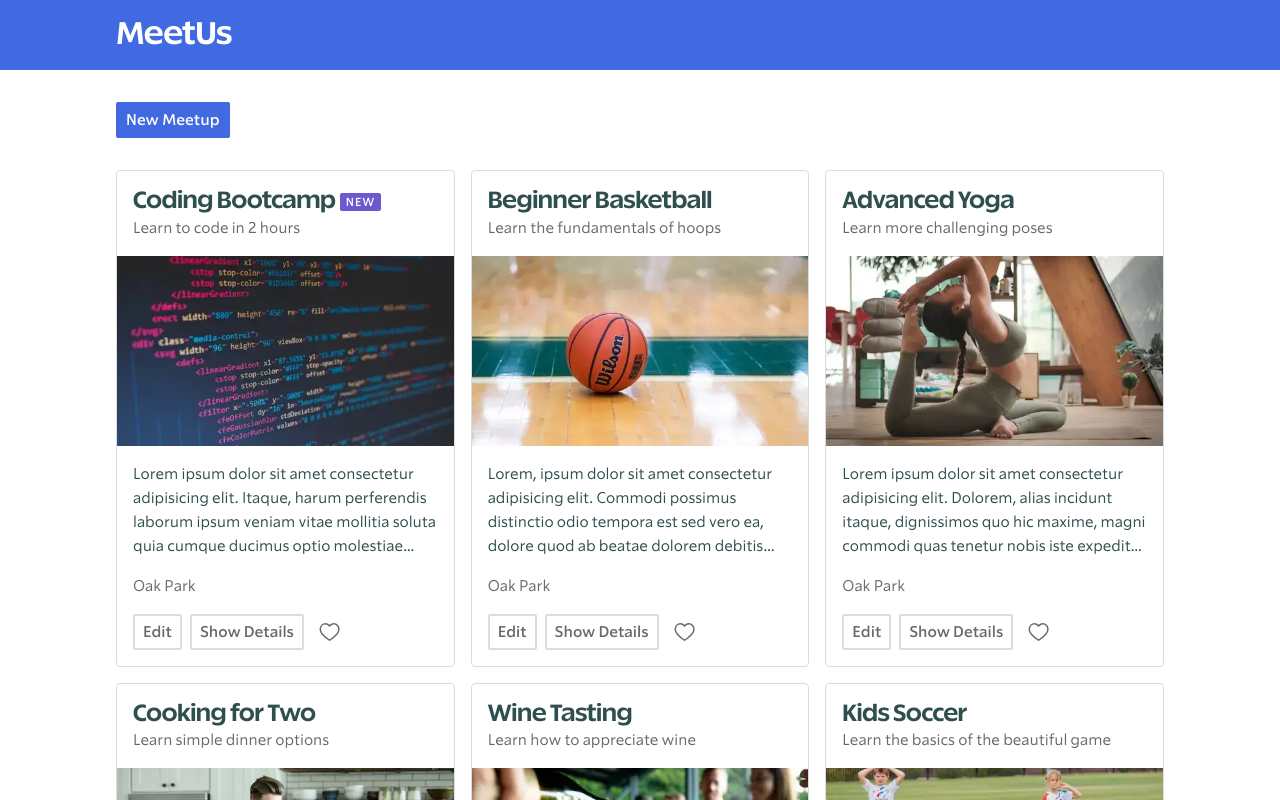
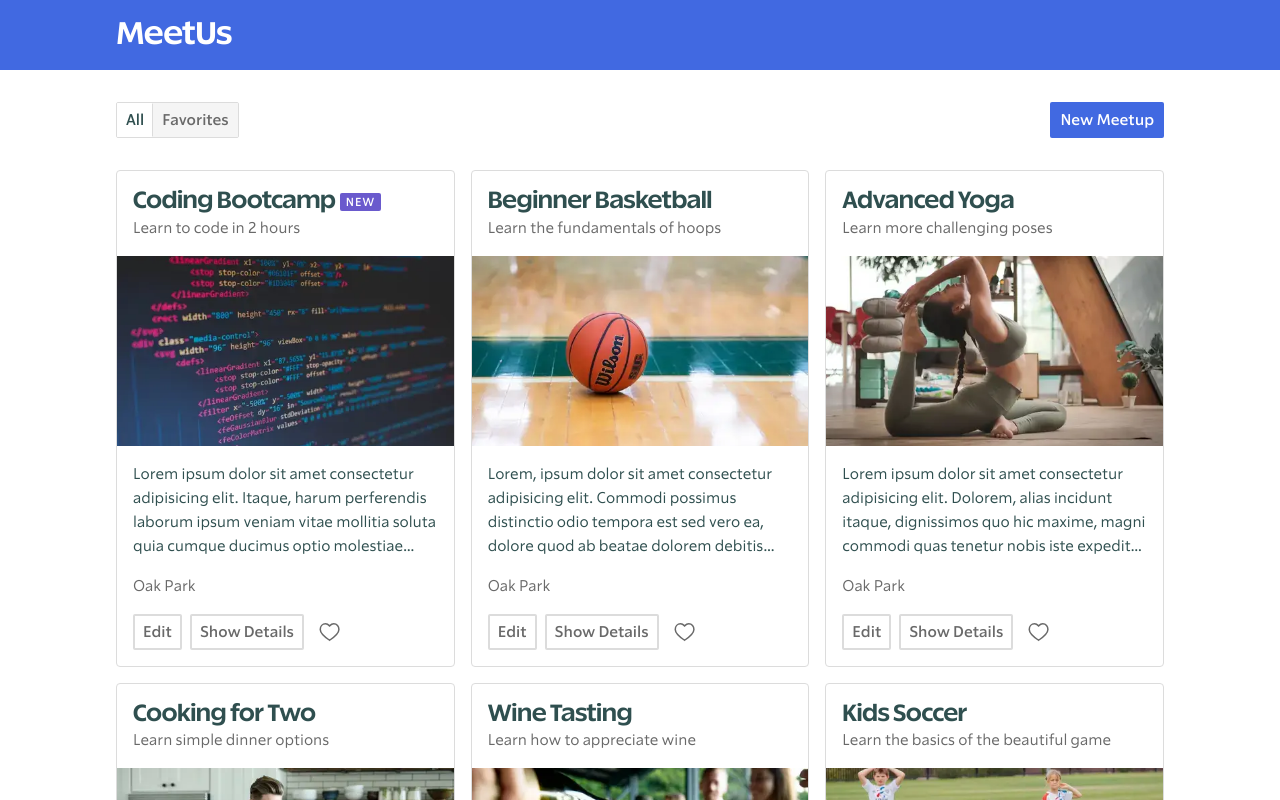
Before and after one commit to peruvianidol/svelte-course, a Svelte app: page / in a window 1280 px wide. Shown: the top 800 px of the page. Built offline with nearby package versions, Linux system fonts and the light colour scheme.

Commit message:
Add favorites toggle

```diff
--- a/public/global.css
+++ b/public/global.css
@@ -2,9 +2,14 @@
 	--color-body: darkslategray;
 	--color-text-subdued: dimgray;
 	--color-text-inverse: white;
+	--color-surface: white;
 	--color-brand: royalblue;
 	--color-brand-hover: darkblue;
 	--color-border: gainsboro;
+	--color-background-subdued: whitesmoke;
+	--color-accent: darkviolet;
+	--color-favorite: red;
+	--color-error: red;
 	--gutter: 1rem;
 }
 @font-face {
@@ -37,6 +42,7 @@
 	font-family: 'Really Sans Small', sans-serif;
 	line-height: 1.5;
 	color: var(--color-body);
+	scrollbar-gutter: stable both-edges;
 }
 :where(img) {
 	display: block;
@@ -121,7 +127,7 @@
 	--column-min: 300px;
 	--grid-gap: var(--gutter);
 	display: grid;
-	grid-template-columns: repeat(auto-fit, minmax(var(--column-min), 1fr));
+	grid-template-columns: repeat(auto-fill, minmax(var(--column-min), 1fr));
 	gap: var(--grid-gap);
 }
 .aspect-ratio {
@@ -178,11 +184,11 @@
 	box-shadow: 0 0 2px 2px blue;
 }
 .input-text.is-invalid {
-	border-color: red;
+	border-color: var(--color-error);
 }
 .input-text.is-invalid:focus-visible {
-	outline: 1px solid red;
-	box-shadow: 0 0 2px 2px red;
+	outline: 1px solid var(--color-error);
+	box-shadow: 0 0 2px 2px var(--color-error);
 }
 .icon {
 	fill: currentColor;
@@ -217,7 +223,7 @@
 	border-color: var(--color-body);
 }
 .text-red {
-	color: red;
+	color: var(--color-favorite);
 }
 .text-small {
 	font-size: .875rem;
@@ -228,7 +234,7 @@
 	text-decoration: inherit;
 }
 .badge {
-	--badge-color: darkviolet;
+	--badge-color: var(--color-accent);
 	font-size: .75rem;
 	color: var(--color-text-body);
 	background-color: var(--badge-color);
@@ -259,7 +265,7 @@
 	left: 0;
 	right: 0;
 	overflow-y: auto;
-	background-color: white;
+	background-color: var(--color-surface);
 	border-radius: .25rem;
 	z-index: 100;
 	box-shadow: 0 4px 8px rgb(0 0 0 / .8);
@@ -268,3 +274,34 @@
 	border-bottom: 1px solid var(--color-border);
 	margin-bottom: var(--gutter);
 }
+
+.toggle-button-group {
+	border: 1px solid var(--color-border);
+	display: inline-flex;
+	border-radius: .125rem;
+	overflow: hidden;
+}
+
+.toggle-button-group button {
+  border-radius: 0;
+	border: none;
+	font-weight: 600;
+	padding: .25rem .5rem;
+	background-color: var(--color-background-subdued);
+	color: var(--color-text-subdued);
+	outline-offset: -2px;
+	border: 1px solid transparent;
+}
+.toggle-button-group button:hover {
+	cursor: pointer;
+	background-color: var(--color-border);
+	color: var(--color-body);
+}
+.toggle-button-group button.is-active {
+	background-color: var(--color-surface);
+	color: var(--color-body);
+}
+
+.toggle-button-group > :not(:last-child) {
+	border-inline-end: 1px solid var(--color-border);
+}
--- a/src/App.svelte
+++ b/src/App.svelte
@@ -44,13 +44,10 @@
 
 <main class="inset-square flow container">
   {#if page === 'overview'}
-    <div class="block" style="--block-size: 2rem;">
-      <Button on:click="{() => editMode = 'edit'}">New Meetup</Button>
-    </div>
     {#if editMode === 'edit'}
       <EditMeetup id={editedId} on:save={savedMeetup} on:cancel={cancelEdit}/>
     {/if}
-    <MeetupGrid meetups="{$meetups}" on:showDetails={showDetails} on:edit={startEdit} />
+    <MeetupGrid meetups="{$meetups}" on:showDetails={showDetails} on:edit={startEdit} on:add={() => {editMode = 'edit'}}/>
   {:else}
     <MeetupDetail id={pageData.id} on:close={closeDetails}/>
   {/if}
--- /dev/null
+++ b/src/Meetups/MeetupFilter.svelte
@@ -0,0 +1,20 @@
+<script>
+  import { createEventDispatcher } from 'svelte';
+
+  const dispatch = createEventDispatcher();
+
+  let selectedButton = 0;
+</script>
+
+<div class="flex toggle-button-group" style="--flex-gap: 0">
+  <button type="button" class:is-active={selectedButton === 0}
+  on:click="{() => {
+    selectedButton = 0;
+    dispatch('select', 0);
+  }}">All</button>
+  <button type="button" class:is-active={selectedButton === 1}
+  on:click="{() => {
+    selectedButton = 1;
+    dispatch('select', 1);
+  }}">Favorites</button>
+</div>
--- a/src/Meetups/MeetupGrid.svelte
+++ b/src/Meetups/MeetupGrid.svelte
@@ -1,10 +1,31 @@
 <script>
+  import { createEventDispatcher } from 'svelte';
   import MeetupItem from './MeetupItem.svelte';
+  import MeetupFilter from './MeetupFilter.svelte';
+  import Button from '../UI/Button.svelte';
+
   export let meetups;
+
+  const dispatch = createEventDispatcher();
+
+  let favsOnly = false;
+
+  $: filteredMeetups = favsOnly ? meetups.filter(m => m.isFavorite) : meetups;
+
+  function setFilter(event) {
+    favsOnly = event.detail === 1;
+  }
 </script>
 
+<div class="block flex" style="--block-size: 2rem;">
+  <div class="flex-item">
+    <MeetupFilter on:select={setFilter}/>
+  </div>
+  <Button on:click="{() => dispatch('add')}">New Meetup</Button>
+</div>
+
 <section id="meetups" class="grid">
-  {#each meetups as meetup}
+  {#each filteredMeetups as meetup}
     <MeetupItem
     id={meetup.id}
     title={meetup.title}
```
Also changed, not shown: public/build/bundle.js, 1 other file (tests, documents, lock files or other folders).
